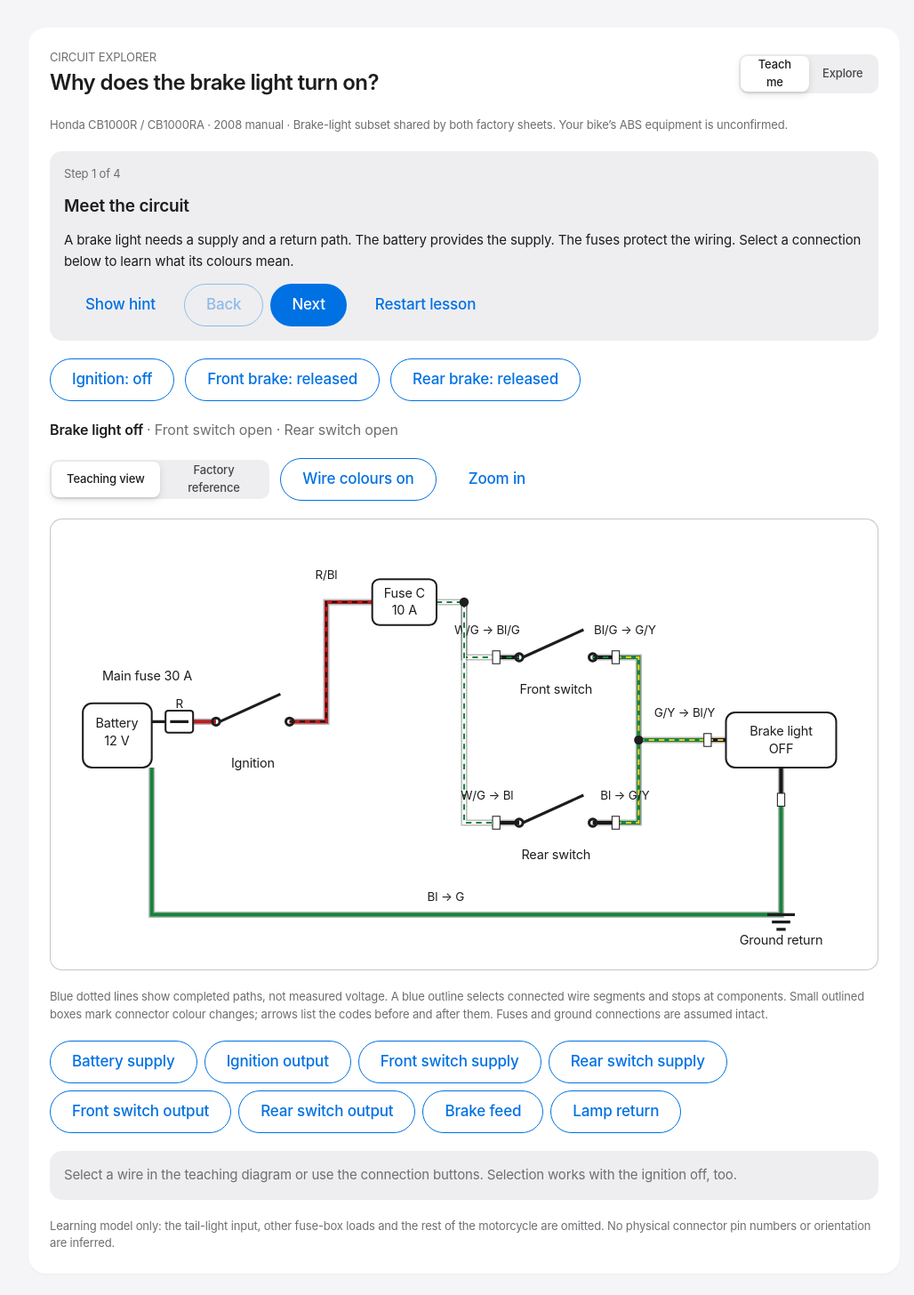
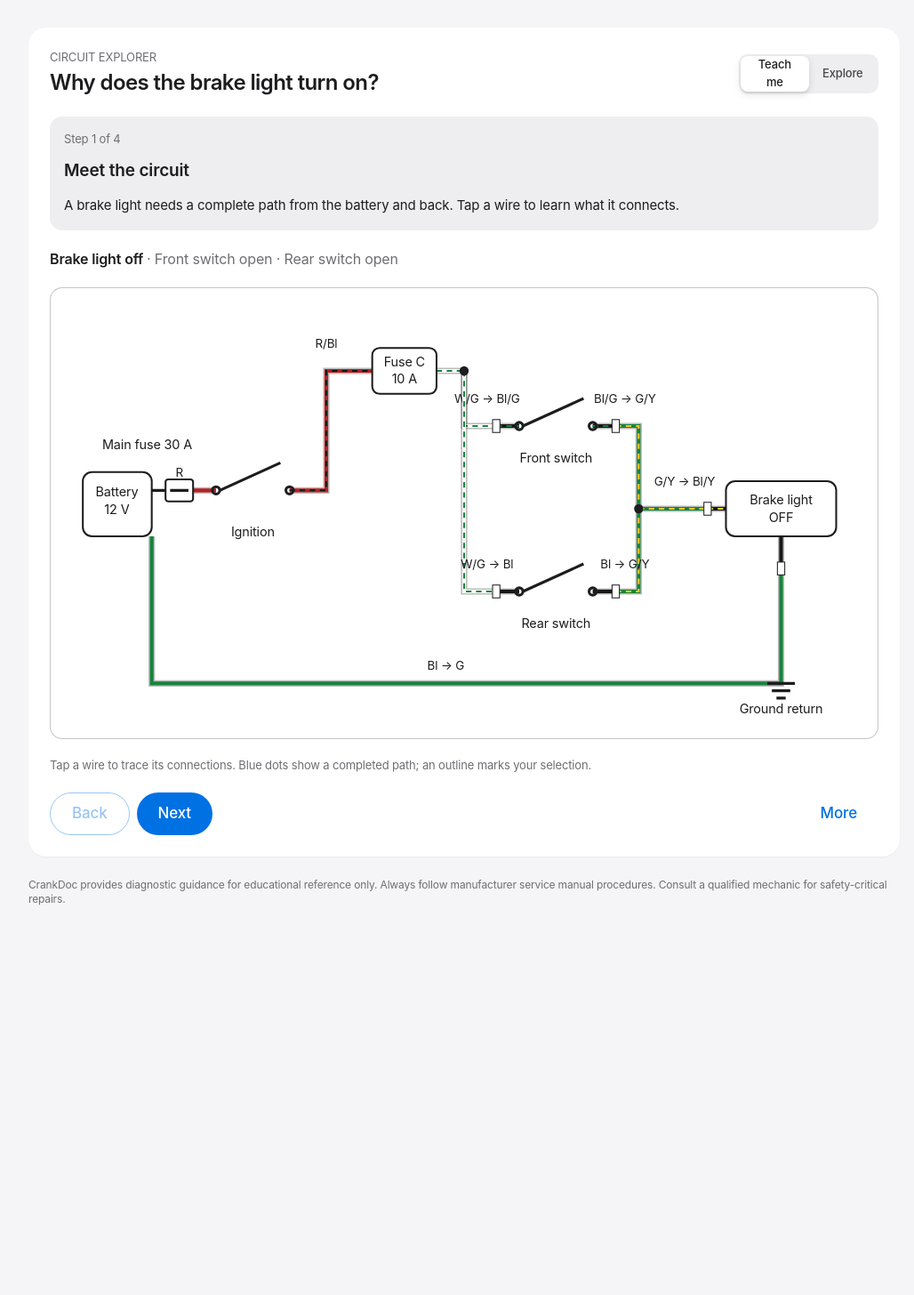
Before and after one commit to DD-CloudCosmos/CrankDoc, a Next.js app: page /bikes/honda-cb1000r-sc60/brake-light in a window 1280 px wide. Shown: the part 200-1656 px from the top of the page at 89% size, without its empty margins (118-1146 px from the left). After the commit the page ends 1259 px from the top, so only its background shows below. Built offline with nearby package versions, Linux system fonts and the light colour scheme.

Commit message:
Simplify circuit lesson controls

```diff
--- a/src/components/circuits/BrakeLightExplorer.tsx
+++ b/src/components/circuits/BrakeLightExplorer.tsx
@@ -8,10 +8,10 @@ import { brakeState, brakeWires, type BrakeControls } from '@/lib/circuits/cb100
 import { BrakeCircuitDiagram } from './BrakeCircuitDiagram'
 
 const LESSON = [
-  { title: 'Meet the circuit', body: 'A brake light needs a supply and a return path. The battery provides the supply. The fuses protect the wiring. Select a connection below to learn what its colours mean.', hint: 'The return wire is just as necessary as the supply wire. A ground symbol represents a connection to the common return wiring.' },
-  { title: 'Complete the path', body: 'Turn the ignition on, then apply the front brake. Its switch closes and completes the brake-light circuit. Release the brake: the switch opens and the brake light goes off.', hint: 'A switch is a gap you can close. The drawing shows that gap; it is not a broken wire.' },
+  { title: 'Meet the circuit', body: 'A brake light needs a complete path from the battery and back. Tap a wire to learn what it connects.', hint: 'The return wire is just as necessary as the supply wire. A ground symbol represents a connection to the common return wiring.' },
+  { title: 'Complete the path', body: 'Turn the ignition on, then apply the front brake. Release it and watch the switch open again.', hint: 'A switch is a gap you can close. The drawing shows that gap; it is not a broken wire.' },
   { title: 'Two brakes, one light', body: 'With the ignition on, what must you apply to turn on the brake light? Make a prediction, then try the controls.', hint: 'Trace the two branches. Does one switch depend on the other being closed?' },
-  { title: 'Read your Honda diagram', body: 'The real circuit has the same two parallel switches. Wire codes change at connectors. Compare the teaching view with the factory sheet and select the brake feed or return to follow the colour changes.', hint: 'G/Y means green with a yellow stripe. It is a wire identity, not a universal rule about what green wires do.' },
+  { title: 'Read your Honda diagram', body: 'Select the brake feed to follow its colour changes. Open More to compare it with the factory diagram.', hint: 'G/Y means green with a yellow stripe. It is a wire identity, not a universal rule about what green wires do.' },
 ]
 
 interface BrakeLightExplorerProps { initialMode?: 'learn' | 'explore' }
@@ -26,13 +26,16 @@ export function BrakeLightExplorer({ initialMode = 'learn' }: BrakeLightExplorer
   const [answer, setAnswer] = useState<'either' | 'both' | null>(null)
   const [view, setView] = useState<'teaching' | 'factory'>('teaching')
   const [zoom, setZoom] = useState(1)
+  const [more, setMore] = useState(false)
+  const [connections, setConnections] = useState(false)
+  const visibleControls: (keyof BrakeControls)[] = mode === 'explore' || step === 2 ? ['ignition', 'front', 'rear'] : step === 1 ? controls.rear ? ['ignition', 'front', 'rear'] : ['ignition', 'front'] : []
   const state = brakeState(controls)
   const wire = brakeWires.find(item => item.id === selected)
 
   function move(next: number) { setStep(next); setHint(false) }
   function restart() {
     setStep(0); setControls({ ignition: false, front: false, rear: false }); setSelected(null)
-    setAnswer(null); setHint(false); setView('teaching'); setZoom(1)
+    setAnswer(null); setHint(false); setView('teaching'); setZoom(1); setMore(false); setConnections(false)
   }
 
   return (
@@ -41,7 +44,6 @@ export function BrakeLightExplorer({ initialMode = 'learn' }: BrakeLightExplorer
         <div><p className="text-[13px] text-muted-foreground">CIRCUIT EXPLORER</p><h2 className="text-[24px] font-semibold tracking-tight">Why does the brake light turn on?</h2></div>
         <SegmentedControl options={[{ value: 'learn', label: 'Teach me' }, { value: 'explore', label: 'Explore' }]} value={mode} onChange={setMode} aria-label="Learning mode" />
       </div>
-      <p className="text-[13px] text-muted-foreground">Honda CB1000R / CB1000RA · 2008 manual · Brake-light subset shared by both factory sheets. Your bike’s ABS equipment is unconfirmed.</p>
       {mode === 'learn' && (
         <div className="rounded-[14px] bg-input p-4 space-y-3">
           <p className="text-[13px] text-muted-foreground">Step {step + 1} of {LESSON.length}</p>
@@ -54,39 +56,58 @@ export function BrakeLightExplorer({ initialMode = 'learn' }: BrakeLightExplorer
             </div>
             {answer && <p role="status">{answer === 'either' ? 'Correct. The switches are in parallel: either branch can complete the path.' : 'Each switch can complete the circuit on its own. Try using only the rear brake.'}</p>}
           </div>}
-          <div className="flex flex-wrap gap-2">
-            <Button className="max-w-full whitespace-normal h-auto min-h-12" variant="ghost" onClick={() => setHint(!hint)} aria-expanded={hint}> {hint ? 'Hide hint' : 'Show hint'}</Button>
-            <Button className="max-w-full whitespace-normal h-auto min-h-12" variant="outline" disabled={step === 0} onClick={() => move(step - 1)}>Back</Button>
-            <Button className="max-w-full whitespace-normal h-auto min-h-12" disabled={step === LESSON.length - 1} onClick={() => move(step + 1)}>Next</Button>
-            <Button className="max-w-full whitespace-normal h-auto min-h-12" variant="ghost" onClick={restart}>Restart lesson</Button>
-          </div>
-          {hint && <p className="text-[15px] text-muted-foreground">{LESSON[step].hint}</p>}
         </div>
       )}
-      <div className="flex flex-wrap gap-3" aria-label="Circuit controls">
-        {(['ignition', 'front', 'rear'] as const).map(id => <Button className="max-w-full whitespace-normal h-auto min-h-12" key={id} variant={controls[id] ? 'default' : 'outline'} aria-label={id === 'ignition' ? 'Ignition' : id === 'front' ? 'Front brake' : 'Rear brake'} aria-pressed={controls[id]} onClick={() => setControls(previous => ({ ...previous, [id]: !previous[id] }))}>
+      {visibleControls.length > 0 && <div className="flex flex-wrap gap-3" aria-label="Circuit controls">
+        {visibleControls.map(id => <Button className="max-w-full whitespace-normal h-auto min-h-12" key={id} variant={controls[id] ? 'default' : 'outline'} aria-label={id === 'ignition' ? 'Ignition' : id === 'front' ? 'Front brake' : 'Rear brake'} aria-pressed={controls[id]} onClick={() => setControls(previous => ({ ...previous, [id]: !previous[id] }))}>
           {id === 'ignition' ? 'Ignition' : id === 'front' ? 'Front brake' : 'Rear brake'}: {id === 'ignition' ? controls[id] ? 'on' : 'off' : controls[id] ? 'applied' : 'released'}
         </Button>)}
-      </div>
+      </div>}
       <p role="status" aria-label="Lamp state" className="font-semibold">Brake light {state.lampOn ? 'on' : 'off'} <span className="font-normal text-muted-foreground">· {controls.front ? 'Front switch closed' : 'Front switch open'} · {controls.rear ? 'Rear switch closed' : 'Rear switch open'}</span></p>
-      <div className="flex flex-wrap items-center gap-3">
-        <SegmentedControl options={[{ value: 'teaching', label: 'Teaching view' }, { value: 'factory', label: 'Factory reference' }]} value={view} onChange={setView} aria-label="Diagram view" />
-        {view === 'teaching' && <Button className="max-w-full whitespace-normal h-auto min-h-12" variant="outline" onClick={() => setShowColours(!showColours)} aria-pressed={showColours}>Wire colours {showColours ? 'on' : 'off'}</Button>}
-        <Button className="max-w-full whitespace-normal h-auto min-h-12" variant="ghost" onClick={() => setZoom(zoom === 1 ? 2 : 1)}>{zoom === 1 ? 'Zoom in' : 'Reset zoom'}</Button>
-      </div>
       <div className="overflow-auto rounded-[14px] border border-separator bg-card" tabIndex={0} aria-label="Scrollable wiring diagram">
         <div className={zoom === 2 ? view === 'teaching' ? 'w-[200%] min-w-[1400px]' : 'w-[200%] min-w-[1800px]' : 'w-full'}>
           {view === 'teaching' ? <BrakeCircuitDiagram controls={controls} selected={selected} onSelect={setSelected} showColours={showColours} /> : <Image src="/diagrams/honda-cb1000r-2008.png" alt="Honda CB1000R factory wiring diagram, manual page 22-3" width={4813} height={3293} className="h-auto min-w-[900px] w-full" unoptimized />}
         </div>
       </div>
+      <p className="text-[13px] text-muted-foreground">{view === 'teaching' ? 'Tap a wire to trace its connections. Blue dots show a completed path; an outline marks your selection.' : 'Honda factory reference · CB1000R (non-ABS) · page 22-3'}</p>
+      {wire && <div className="rounded-[14px] bg-input p-4" role="region" aria-label="Selected connection" aria-live="polite">
+        <div className="flex items-center justify-between gap-3">
+          <h3 className="font-semibold">{wire.label}</h3>
+          <Button className="max-w-full whitespace-normal h-auto min-h-12" variant="ghost" aria-label="Close wire details" onClick={() => setSelected(null)}>Close</Button>
+        </div>
+        <p className="mt-1 text-[15px]">{wire.codes.join(' → ')} · {wire.colours.join(' → ')}</p>
+        <p className="mt-2 text-[15px] leading-relaxed">{wire.explanation}</p>
+      </div>}
+      <div className="flex flex-wrap items-center justify-between gap-3">
+        {mode === 'learn' && <div className="flex gap-2">
+          <Button className="max-w-full whitespace-normal h-auto min-h-12" variant="outline" disabled={step === 0} onClick={() => move(step - 1)}>Back</Button>
+          <Button className="max-w-full whitespace-normal h-auto min-h-12" disabled={step === LESSON.length - 1} onClick={() => move(step + 1)}>Next</Button>
+        </div>}
+        <Button className="max-w-full whitespace-normal h-auto min-h-12" variant="ghost" onClick={() => setMore(!more)} aria-expanded={more} aria-controls="circuit-tools">More</Button>
+      </div>
+      {more && <div id="circuit-tools" className="space-y-4 rounded-[14px] bg-input p-4">
+      <div className="flex flex-wrap items-center gap-3">
+        <SegmentedControl options={[{ value: 'teaching', label: 'Teaching view' }, { value: 'factory', label: 'Factory reference' }]} value={view} onChange={setView} className="w-full sm:w-auto" aria-label="Diagram view" />
+        {view === 'teaching' && <Button className="max-w-full whitespace-normal h-auto min-h-12" variant="outline" onClick={() => setShowColours(!showColours)} aria-pressed={showColours}>Wire colours {showColours ? 'on' : 'off'}</Button>}
+        <Button className="max-w-full whitespace-normal h-auto min-h-12" variant="ghost" onClick={() => setZoom(zoom === 1 ? 2 : 1)}>{zoom === 1 ? 'Zoom in' : 'Reset zoom'}</Button>
+      </div>
+        {mode === 'learn' && <>
+          <div className="flex flex-wrap gap-2">
+            <Button className="max-w-full whitespace-normal h-auto min-h-12" variant="ghost" onClick={() => setHint(!hint)} aria-expanded={hint}>{hint ? 'Hide hint' : 'Show hint'}</Button>
+            <Button className="max-w-full whitespace-normal h-auto min-h-12" variant="ghost" onClick={restart}>Restart lesson</Button>
+          </div>
+          {hint && <p className="text-[15px] text-muted-foreground">{LESSON[step].hint}</p>}
+        </>}
+        <p className="text-[13px] text-muted-foreground">Honda CB1000R / CB1000RA · 2008 manual · Brake-light subset shared by both factory sheets. Your bike’s ABS equipment is unconfirmed.</p>
       <p className="text-[13px] text-muted-foreground">{view === 'teaching' ? 'Blue dotted lines show completed paths, not measured voltage. A blue outline selects connected wire segments and stops at components. Small outlined boxes mark connector colour changes; arrows list the codes before and after them. Fuses and ground connections are assumed intact.' : 'Unchanged scan from the Honda service manual, page 22-3 (CB1000R). This full-bike reference is not interactive. Enlarging it cannot recover unreadable labels.'}</p>
-      <div className="flex flex-wrap gap-2" aria-label="Select a connection">
-        {brakeWires.map(item => <Button className="max-w-full whitespace-normal h-auto min-h-12" key={item.id} variant={item.net === wire?.net ? 'default' : 'outline'} aria-label={`Select ${item.label}`} aria-pressed={item.id === selected} onClick={() => setSelected(item.id)}>{item.label}</Button>)}
-      </div>
-      <div className="rounded-[14px] bg-input p-4" role="region" aria-label="Selected connection" aria-live="polite">
-        {wire ? <><h3 className="font-semibold">{wire.label}</h3><p className="mt-1 text-[15px]">{wire.codes.join(' → ')} · {wire.colours.join(' → ')}</p><p className="mt-2 text-[15px] leading-relaxed">{wire.explanation}</p></> : <p className="text-[15px] text-muted-foreground">Select a wire in the teaching diagram or use the connection buttons. Selection works with the ignition off, too.</p>}
-      </div>
-      <p className="text-[13px] text-muted-foreground">Learning model only: the tail-light input, other fuse-box loads and the rest of the motorcycle are omitted. No physical connector pin numbers or orientation are inferred.</p>
+        <p className="text-[13px] text-muted-foreground">Learning model only: the tail-light input, other fuse-box loads and the rest of the motorcycle are omitted. No physical connector pin numbers or orientation are inferred.</p>
+      </div>}
+      {(mode === 'explore' || more) && <div>
+        <Button className="max-w-full whitespace-normal h-auto min-h-12" variant="ghost" onClick={() => setConnections(!connections)} aria-expanded={connections} aria-controls="connection-list">Connections</Button>
+        {connections && <div id="connection-list" className="mt-2 flex flex-wrap gap-2" aria-label="Select a connection">
+          {brakeWires.map(item => <Button className="max-w-full whitespace-normal h-auto min-h-12" key={item.id} variant={item.net === wire?.net ? 'default' : 'outline'} aria-label={`Select ${item.label}`} aria-pressed={item.id === selected} onClick={() => setSelected(item.id)}>{item.label}</Button>)}
+        </div>}
+      </div>}
     </section>
   )
 }
```
Also changed, not shown: 1 other file (tests, documents, lock files or other folders).
